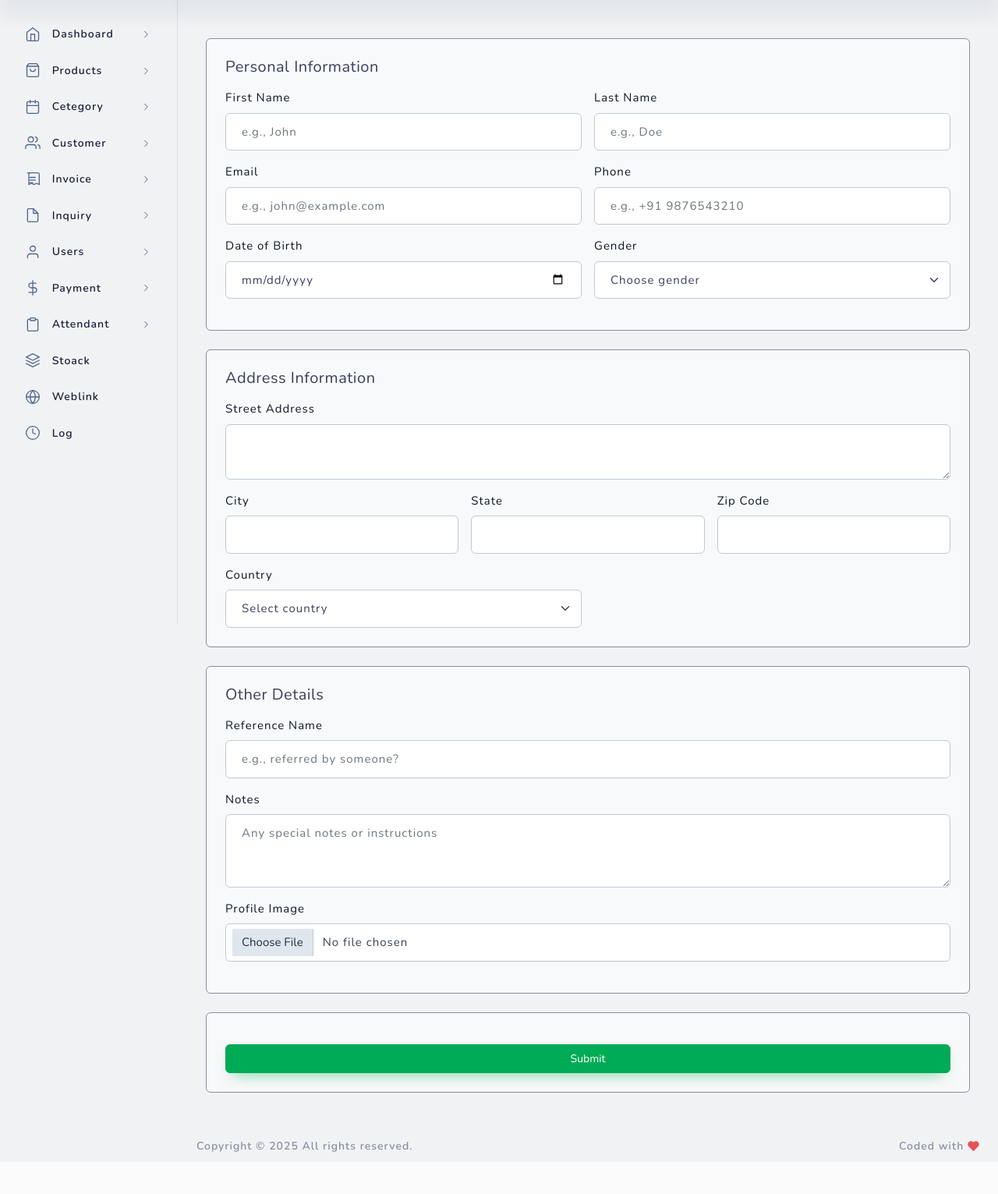
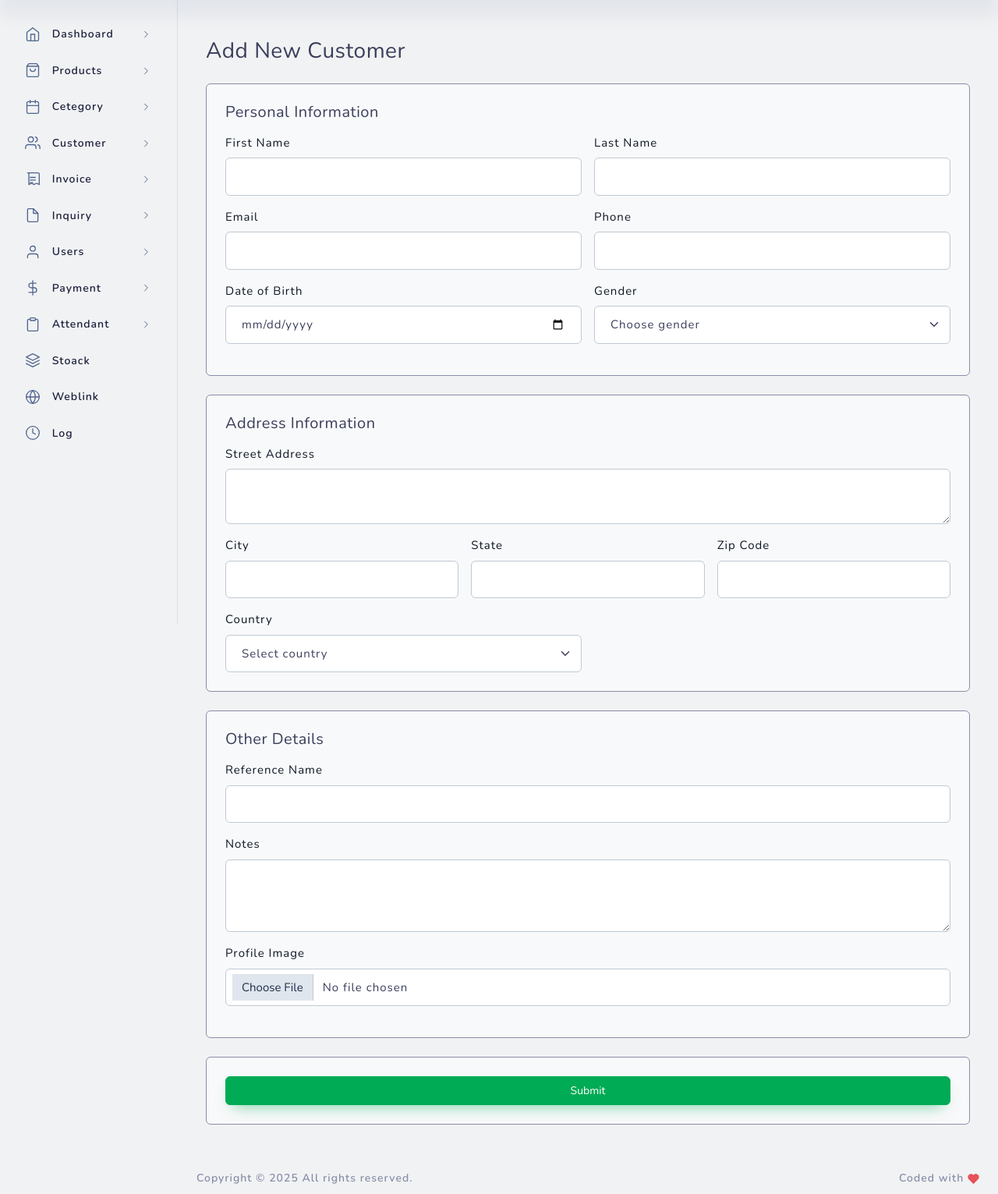
Before and after one commit to thedhruvish/TMS-php, a PHP site: page /tms-php/admin/customer-add.php in a window 1280 px wide. Shown: the part 106-1637 px from the top of the page at 78% size. Before the commit the page ends 1583 px from the top, so only its background shows below. Run offline with PHP 8.4, Linux system fonts and the light colour scheme; the visitor is signed in with stand-in values (Sample User, id 1); data comes from the database, SQL or seed files in the repository; a stand-in replaces the project's code that opens the database connection; some libraries are stand-ins or nearby versions.

Commit message:
fix the customer only one view

```diff
--- a/admin/customer-add.php
+++ b/admin/customer-add.php
@@ -1,15 +1,28 @@
 <?php
-
-$pageTitle = "add customer";
+$pageTitle = "Add / View Customer";
 require_once './include/header-admin.php';
 require_once './include/sidebar-admin.php';
 
-$editData = null;
+/* ---------- MODE DETECTION ---------- */
+$viewMode = false;
+$editMode = false;
+$viewData  = null;
+$editData  = null;
+
+/* READ-ONLY ?id=xx */
+if (isset($_GET['id'])) {
+  $viewMode = true;
+  $res = $DB->read("customer", ['where' => ['id' => ['=' => (int)$_GET['id']]]]);
+  $viewData = mysqli_fetch_assoc($res);
+}
+
 if (isset($_GET['u_id'])) {
-  $res = $DB->read("customer", ['where' => ['id' => ['=' => $_GET['u_id']]]]);
+  $editMode = true;
+  $res = $DB->read("customer", ['where' => ['id' => ['=' => (int)$_GET['u_id']]]]);
   $editData = mysqli_fetch_assoc($res);
 }
 
+/* ---------- FORM PROCESSING (only in edit mode) ---------- */
 if (isset($_POST['submit'])) {
   $fields = [
     'first_name',
@@ -29,186 +42,214 @@ if (isset($_POST['submit'])) {
   ];
 
   $data = [];
-  foreach ($fields as $field) {
-    $data[$field] = $_POST[$field] ?? '';
+  foreach ($fields as $f) {
+    $data[$f] = $_POST[$f] ?? '';
   }
 
+  /* IMAGE UPLOAD */
   if (!empty($_FILES['profile_image']['name'])) {
     $filename = time() . '_' . basename($_FILES['profile_image']['name']);
-    $targetDirectory = '../images/profile/';
-    $targetFile = $targetDirectory . $filename;
-
+    $targetDir  = '../images/profile/';
+    $targetFile = $targetDir . $filename;
     if (move_uploaded_file($_FILES['profile_image']['tmp_name'], $targetFile)) {
       $data['profile_image'] = $filename;
     }
-  } else if ($editData != null) {
-    $data['profile_image'] = $editData['profile_image'];
+  } else {
+    /* keep existing image if nothing uploaded */
+    $data['profile_image'] = $editData['profile_image'] ?? '';
   }
-
   if (isset($_GET['u_id'])) {
-    $DB->update("customer", array_keys($data), array_values($data), 'id', $_GET['u_id']);
-    header("Location: customer.php");
+    $DB->update("customer", array_keys($data), array_values($data), 'id', (int)$_GET['u_id']);
   } else {
-    // Insert new
     $DB->create("customer", array_keys($data), array_values($data));
-    header("Location: customer.php");
   }
+  header("Location: customer.php");
+  exit;
 }
 
+/* ---------- SHARED DATA ---------- */
+$row = $viewMode ? $viewData : $editData;
 ?>
 
-
+<!--  STYLES  -->
 <link href="../layouts/vertical-light-menu/css/light/plugins.css" rel="stylesheet" type="text/css" />
 <link href="../layouts/vertical-light-menu/css/dark/plugins.css" rel="stylesheet" type="text/css" />
-
-
-<!-- BEGIN PAGE LEVEL PLUGINS/CUSTOM STYLES -->
 <link rel="stylesheet" type="text/css" href="../src/plugins/src/tagify/tagify.css">
-
-
 <link rel="stylesheet" type="text/css" href="../src/plugins/css/light/editors/quill/quill.snow.css">
 <link rel="stylesheet" type="text/css" href="../src/plugins/css/light/tagify/custom-tagify.css">
-
 <link rel="stylesheet" type="text/css" href="../src/plugins/css/dark/editors/quill/quill.snow.css">
 <link rel="stylesheet" type="text/css" href="../src/plugins/css/dark/tagify/custom-tagify.css">
-<!-- END PAGE LEVEL PLUGINS/CUSTOM STYLES -->
-
-<!--  BEGIN CUSTOM STYLE FILE  -->
 <link rel="stylesheet" href="../src/assets/css/light/apps/blog-create.css">
 <link rel="stylesheet" href="../src/assets/css/dark/apps/blog-create.css">
-<!--  END CUSTOM STYLE FILE  -->
-
+<!--  END STYLES  -->
 
 <div class="container my-5">
-  <form method="post" action="" enctype="multipart/form-data">
+  <?php if ($viewMode): ?>
+    <h3 class="mb-4">Customer Details (Read-Only)</h3>
+  <?php elseif ($editMode): ?>
+    <h3 class="mb-4">Edit Customer</h3>
+  <?php else: ?>
+    <h3 class="mb-4">Add New Customer</h3>
+  <?php endif; ?>
+
+  <form method="post" enctype="multipart/form-data">
     <div class="row g-4">
 
-      <!-- Main Section -->
+      <!-- MAIN INFO -->
       <div class="col-xxl-9">
         <div class="p-4 border rounded bg-light">
           <h5 class="mb-3">Personal Information</h5>
-
           <div class="row g-3 mb-3">
             <div class="col-md-6">
-              <label for="first-name" class="form-label">First Name</label>
-              <input name="first_name" value="<?= $editData['first_name'] ?? '' ?>" type="text" class="form-control" id="first-name" placeholder="e.g., John">
+              <label class="form-label">First Name</label>
+              <input name="first_name" type="text" class="form-control"
+                value="<?= htmlspecialchars($row['first_name'] ?? '') ?>"
+                <?= $viewMode ? 'readonly' : '' ?>>
             </div>
             <div class="col-md-6">
-              <label for="last-name" class="form-label">Last Name</label>
-              <input name="last_name" value="<?= $editData['last_name'] ?? '' ?>" type="text" class="form-control" id="last-name" placeholder="e.g., Doe">
+              <label class="form-label">Last Name</label>
+              <input name="last_name" type="text" class="form-control"
+                value="<?= htmlspecialchars($row['last_name'] ?? '') ?>"
+                <?= $viewMode ? 'readonly' : '' ?>>
             </div>
 
             <div class="col-md-6">
-              <label for="email" class="form-label">Email</label>
-              <input name="email" value="<?= $editData['email'] ?? '' ?>" type="email" class="form-control" id="email" placeholder="e.g., john@example.com">
+              <label class="form-label">Email</label>
+              <input name="email" type="email" class="form-control"
+                value="<?= htmlspecialchars($row['email'] ?? '') ?>"
+                <?= $viewMode ? 'readonly' : '' ?>>
             </div>
             <div class="col-md-6">
-              <label for="phone" class="form-label">Phone</label>
-              <input name="phone" value="<?= $editData['phone'] ?? '' ?>" type="tel" class="form-control" id="phone" placeholder="e.g., +91 9876543210">
+              <label class="form-label">Phone</label>
+              <input name="phone" type="tel" class="form-control"
+                value="<?= htmlspecialchars($row['phone'] ?? '') ?>"
+                <?= $viewMode ? 'readonly' : '' ?>>
             </div>
 
             <div class="col-md-6">
-              <label for="dob" class="form-label">Date of Birth</label>
-              <input name="dob" value="<?= $editData['dob'] ?? '' ?>" type="date" class="form-control" id="dob">
+              <label class="form-label">Date of Birth</label>
+              <input name="dob" type="date" class="form-control"
+                value="<?= htmlspecialchars($row['dob'] ?? '') ?>"
+                <?= $viewMode ? 'readonly' : '' ?>>
             </div>
 
             <div class="col-md-6">
-              <label for="gender" class="form-label">Gender</label>
-              <select class="form-select" id="gender" name="gender">
-                <option disabled <?= !isset($editData['gender']) ? 'selected' : '' ?>>Choose gender</option>
-                <option <?= (isset($editData['gender']) && $editData['gender'] == 'Male') ? 'selected' : '' ?>>Male</option>
-                <option <?= (isset($editData['gender']) && $editData['gender'] == 'Female') ? 'selected' : '' ?>>Female</option>
-                <option <?= (isset($editData['gender']) && $editData['gender'] == 'Other') ? 'selected' : '' ?>>Other</option>
+              <label class="form-label">Gender</label>
+              <select name="gender" class="form-select" <?= $viewMode ? 'disabled' : '' ?>>
+                <option disabled <?= !isset($row['gender']) ? 'selected' : '' ?>>Choose gender</option>
+                <option value="Male" <?= (isset($row['gender']) && $row['gender'] == 'Male')   ? 'selected' : '' ?>>Male</option>
+                <option value="Female" <?= (isset($row['gender']) && $row['gender'] == 'Female') ? 'selected' : '' ?>>Female</option>
+                <option value="Other" <?= (isset($row['gender']) && $row['gender'] == 'Other')  ? 'selected' : '' ?>>Other</option>
               </select>
             </div>
           </div>
         </div>
 
-        <!-- Address Section -->
+        <!-- ADDRESS -->
         <div class="p-4 border rounded bg-light mt-4">
           <h5 class="mb-3">Address Information</h5>
-
           <div class="mb-3">
-            <label for="address" class="form-label">Street Address</label>
-            <textarea name="address" class="form-control" id="address" rows="2"><?= $editData['address'] ?? '' ?></textarea>
+            <label class="form-label">Street Address</label>
+            <textarea name="address" class="form-control" rows="2"
+              <?= $viewMode ? 'readonly' : '' ?>><?= htmlspecialchars($row['address'] ?? '') ?></textarea>
           </div>
 
           <div class="row g-3">
             <div class="col-md-4">
-              <label for="city" class="form-label">City</label>
-              <input name="city" value="<?= $editData['city'] ?? '' ?>" type="text" class="form-control" id="city">
+              <label class="form-label">City</label>
+              <input name="city" type="text" class="form-control"
+                value="<?= htmlspecialchars($row['city'] ?? '') ?>"
+                <?= $viewMode ? 'readonly' : '' ?>>
             </div>
             <div class="col-md-4">
-              <label for="state" class="form-label">State</label>
-              <input name="state" value="<?= $editData['state'] ?? '' ?>" type="text" class="form-control" id="state">
+              <label class="form-label">State</label>
+              <input name="state" type="text" class="form-control"
+                value="<?= htmlspecialchars($row['state'] ?? '') ?>"
+                <?= $viewMode ? 'readonly' : '' ?>>
             </div>
             <div class="col-md-4">
-              <label for="zip" class="form-label">Zip Code</label>
-              <input name="zip" value="<?= $editData['zip'] ?? '' ?>" type="text" class="form-control" id="zip">
+              <label class="form-label">Zip Code</label>
+              <input name="zip" type="text" class="form-control"
+                value="<?= htmlspecialchars($row['zip'] ?? '') ?>"
+                <?= $viewMode ? 'readonly' : '' ?>>
             </div>
+
             <div class="col-md-6">
-              <label for="country" class="form-label">Country</label>
-              <select class="form-select" id="country" name="country">
-                <option disabled <?= !isset($editData['country']) ? 'selected' : '' ?>>Select country</option>
-                <option <?= (isset($editData['country']) && $editData['country'] == 'India') ? 'selected' : '' ?>>India</option>
-                <option <?= (isset($editData['country']) && $editData['country'] == 'USA') ? 'selected' : '' ?>>USA</option>
-                <option <?= (isset($editData['country']) && $editData['country'] == 'UK') ? 'selected' : '' ?>>UK</option>
-                <option <?= (isset($editData['country']) && $editData['country'] == 'Australia') ? 'selected' : '' ?>>Australia</option>
-                <option <?= (isset($editData['country']) && $editData['country'] == 'Other') ? 'selected' : '' ?>>Other</option>
+              <label class="form-label">Country</label>
+              <select name="country" class="form-select" <?= $viewMode ? 'disabled' : '' ?>>
+                <option disabled <?= !isset($row['country']) ? 'selected' : '' ?>>Select country</option>
+                <option value="India" <?= (isset($row['country']) && $row['country'] == 'India')      ? 'selected' : '' ?>>India</option>
+                <option value="USA" <?= (isset($row['country']) && $row['country'] == 'USA')        ? 'selected' : '' ?>>USA</option>
+                <option value="UK" <?= (isset($row['country']) && $row['country'] == 'UK')         ? 'selected' : '' ?>>UK</option>
+                <option value="Australia" <?= (isset($row['country']) && $row['country'] == 'Australia')  ? 'selected' : '' ?>>Australia</option>
+                <option value="Other" <?= (isset($row['country']) && $row['country'] == 'Other')      ? 'selected' : '' ?>>Other</option>
               </select>
             </div>
           </div>
         </div>
 
-        <!-- Other Details -->
+        <!-- OTHER DETAILS -->
         <div class="p-4 border rounded bg-light mt-4">
           <h5 class="mb-3">Other Details</h5>
 
           <div class="mb-3">
-            <label for="reference" class="form-label">Reference Name</label>
-            <input name="reference_name" value="<?= $editData['reference_name'] ?? '' ?>" type="text" class="form-control" id="reference" placeholder="e.g., referred by someone?">
+            <label class="form-label">Reference Name</label>
+            <input name="reference_name" type="text" class="form-control"
+              value="<?= htmlspecialchars($row['reference_name'] ?? '') ?>"
+              <?= $viewMode ? 'readonly' : '' ?>>
           </div>
 
           <div class="mb-3">
-            <label for="notes" class="form-label">Notes</label>
-            <textarea name="notes" class="form-control" id="notes" rows="3" placeholder="Any special notes or instructions"><?= $editData['notes'] ?? '' ?></textarea>
+            <label class="form-label">Notes</label>
+            <textarea name="notes" class="form-control" rows="3"
+              <?= $viewMode ? 'readonly' : '' ?>><?= htmlspecialchars($row['notes'] ?? '') ?></textarea>
           </div>
 
-          <div class="mb-3">
-            <label for="profile-image" class="form-label">Profile Image</label>
-            <input name="profile_image" type="file" value="<?= $editData['profile_image'] ?? '' ?>" class="form-control" type="text" id="profile-image" placeholder="image name or path">
-          </div>
-
+          <?php if (!$viewMode): ?>
+            <div class="mb-3">
+              <label class="form-label">Profile Image</label>
+              <input name="profile_image" type="file" class="form-control">
+              <?php if (!empty($row['profile_image'])): ?>
+                <div class="mt-2">
+                  <img src="../images/profile/<?= htmlspecialchars($row['profile_image']) ?>" width="120" class="img-thumbnail">
+                  <input type="hidden" name="profile_image_old" value="<?= htmlspecialchars($row['profile_image']) ?>">
+                </div>
+              <?php endif; ?>
+            </div>
+          <?php else: ?>
+            <?php if (!empty($row['profile_image'])): ?>
+              <div class="mb-3">
+                <label class="form-label">Profile Image</label><br>
+                <img src="../images/profile/<?= htmlspecialchars($row['profile_image']) ?>" width="150" class="img-thumbnail">
+              </div>
+            <?php endif; ?>
+          <?php endif; ?>
         </div>
       </div>
 
-      <!-- Button Section -->
+      <!-- BUTTONS -->
       <div class="col-xxl-3">
         <div class="p-4 border rounded bg-light h-100 d-flex flex-column justify-content-between">
-          <div class="mb-3"></div>
-          <button type="submit" name="submit" class="btn btn-success w-100">Submit</button>
+          <div>
+            <?php if ($viewMode): ?>
+              <a href="customer.php" class="btn btn-primary w-100">Back to List</a>
+            <?php else: ?>
+              <button type="submit" name="submit" class="btn btn-success w-100">Submit</button>
+            <?php endif; ?>
+          </div>
         </div>
       </div>
-
     </div>
   </form>
 </div>
 
-
-
-<!-- BEGIN PAGE LEVEL SCRIPTS -->
+<!-- SCRIPTS -->
 <script src="../src/plugins/src/editors/quill/quill.js"></script>
 <script src="../src/plugins/src/filepond/filepond.min.js"></script>
 <script src="../src/plugins/src/filepond/FilePondPluginImageExifOrientation.min.js"></script>
 <script src="../src/plugins/src/filepond/FilePondPluginImagePreview.min.js"></script>
 <script src="../src/plugins/src/filepond/filepondPluginFileValidateSize.min.js"></script>
-
 <script src="../src/plugins/src/tagify/tagify.min.js"></script>
-
-
-<!-- END PAGE LEVEL SCRIPTS -->
-
 <script src="../src/assets/js/apps/blog-create.js"></script>
 
-
 <?php include_once './include/footer-admin.php'; ?>
--- a/admin/customer.php
+++ b/admin/customer.php
@@ -4,7 +4,7 @@ require_once './include/sidebar-admin.php';
 
 $customer = $DB->read("customer");
 
-if(isset($_GET['d_id'])){
+if (isset($_GET['d_id'])) {
   $DB->delete("customer", "id", $_GET['d_id']);
   header("Location: customer.php");
   exit();
@@ -55,13 +55,13 @@ if(isset($_GET['d_id'])){
                 <td>
                   <div class="d-flex">
                     <div class="usr-img-frame mr-2 rounded-circle">
-                    <img alt="avatar" class="img-fluid rounded-circle" src="<?php echo ($row['profile_image'] == null || $row['profile_image'] == "") ? '../images/profile/avatar.png' : '../images/profile/'.$row['profile_image']; ?>">
+                      <img alt="avatar" class="img-fluid rounded-circle" src="<?php echo ($row['profile_image'] == null || $row['profile_image'] == "") ? '../images/profile/avatar.png' : '../images/profile/' . $row['profile_image']; ?>">
                     </div>
                   </div>
                 </td>
                 <td>
                   <div class="btn-group">
-                  <button type="button" class="btn btn-dark btn-sm">Open</button>
+                    <button type="button" class="btn btn-dark btn-sm"> <a class="dropdown-item" href="customer-add.php?id=<?php echo $row['id'] ?>">Open</a></button>
                     <button type="button" class="btn btn-dark btn-sm dropdown-toggle dropdown-toggle-split" id="dropdownMenuReference20" data-bs-toggle="dropdown" aria-haspopup="true" aria-expanded="false" data-reference="parent">
                       <svg xmlns="http://www.w3.org/2000/svg" width="24" height="24" viewBox="0 0 24 24" fill="none" stroke="currentColor" stroke-width="2" stroke-linecap="round" stroke-linejoin="round" class="feather feather-chevron-down">
                         <polyline points="6 9 12 15 18 9"></polyline>
```
Lines whose indentation alone changed are shown as unchanged.
